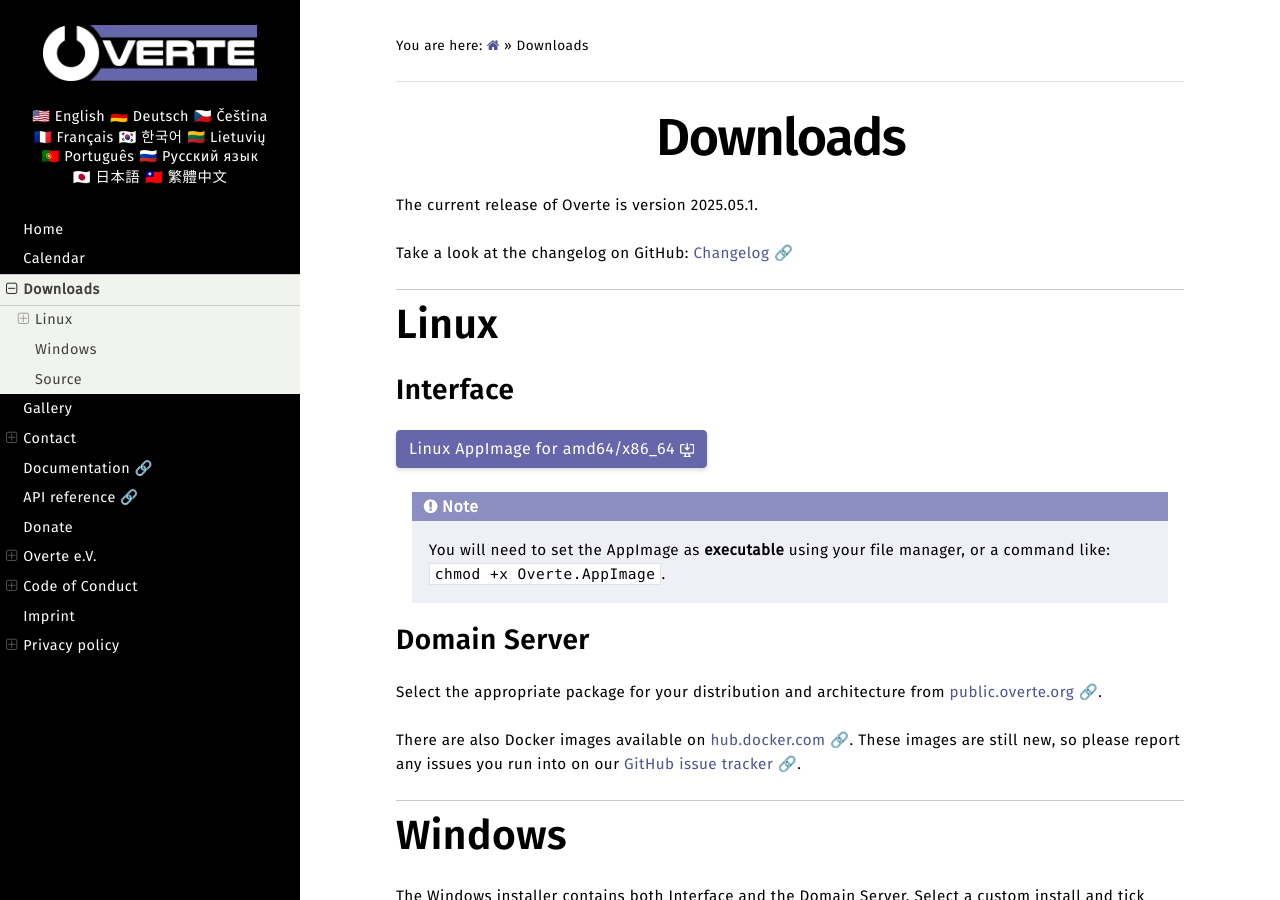
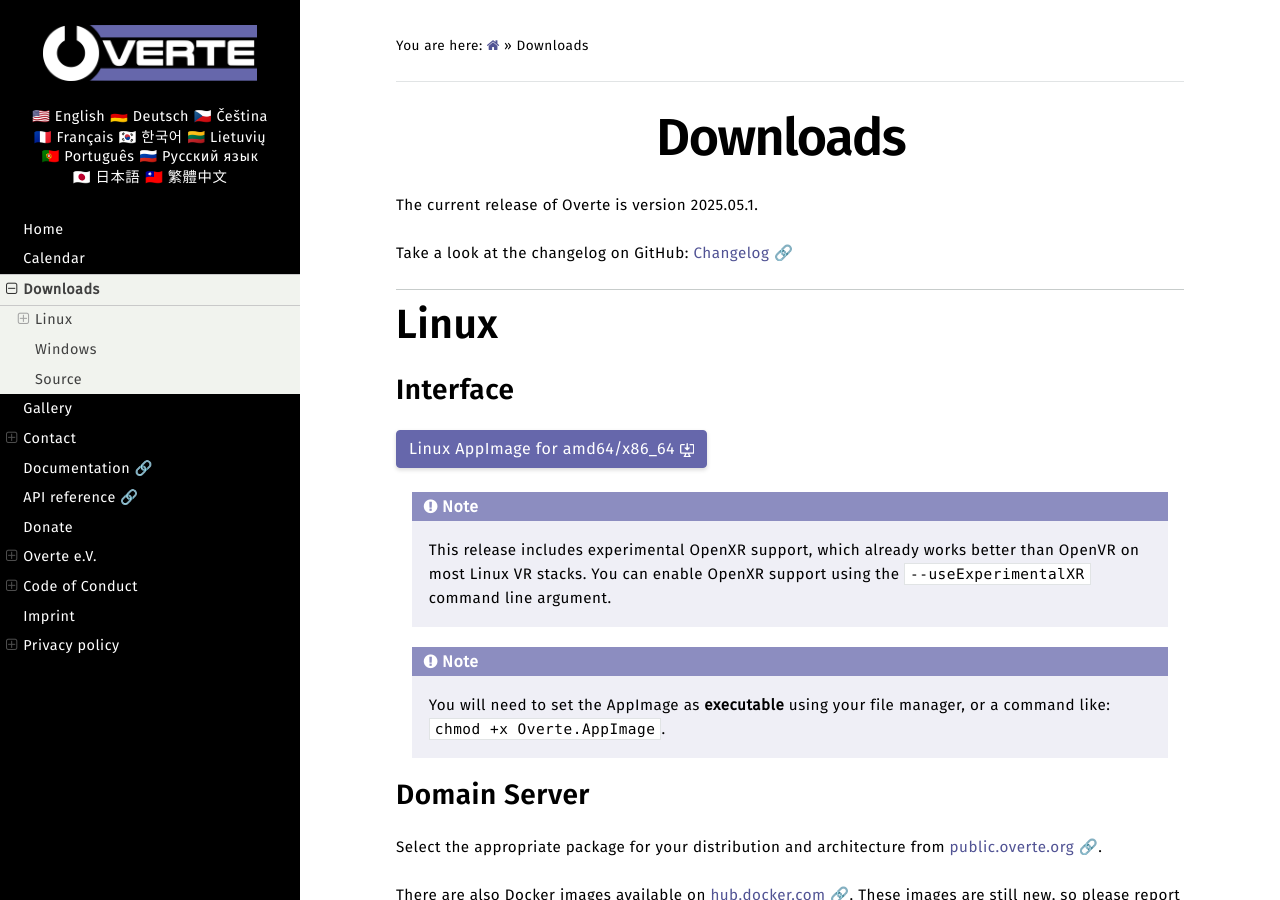
Before and after one commit to overte-org/overte-website-sphinx, a Sphinx documentation site: the page built from source/downloads.rst, in a window 1280 px wide and 900 px high. Built offline with Sphinx 7.4.7 and the Read the Docs theme 3.1.0, drawn with Linux system fonts in a browser that asks for light colours.

Commit message:
Add note about `--useExperimentalXR`.

```diff
--- a/source/downloads.rst
+++ b/source/downloads.rst
@@ -22,6 +22,11 @@
     :color: primary
 
         Linux AppImage for amd64/x86_64 :octicon:`desktop-download;0.9em;`
+
+.. note::
+
+    This release includes experimental OpenXR support, which already works better than OpenVR on most Linux VR stacks.
+    You can enable OpenXR support using the :bash:`--useExperimentalXR` command line argument.
 
 .. note::
 
```
